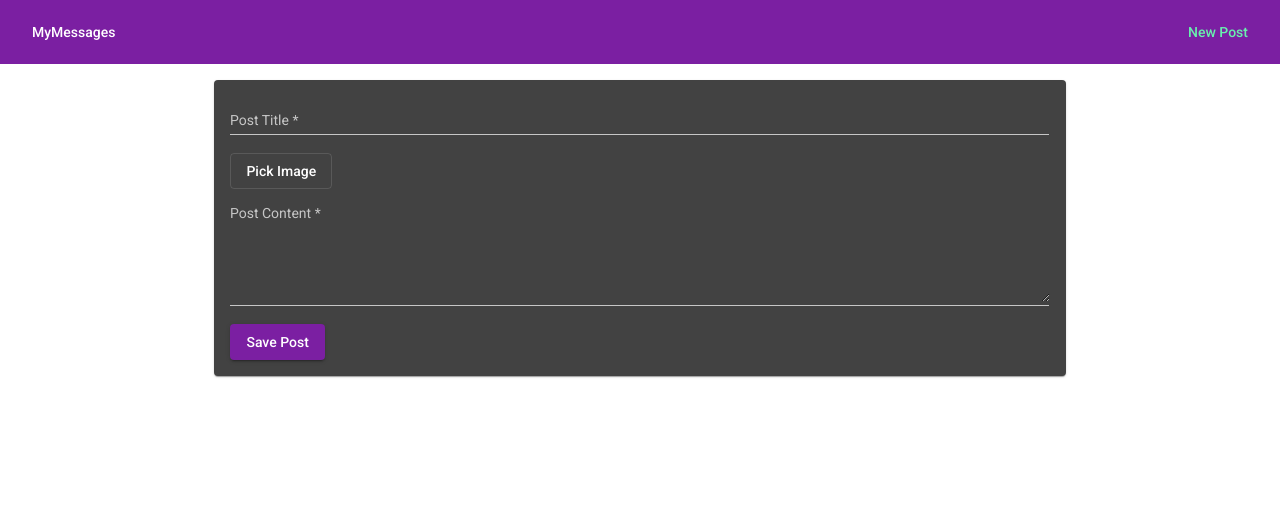
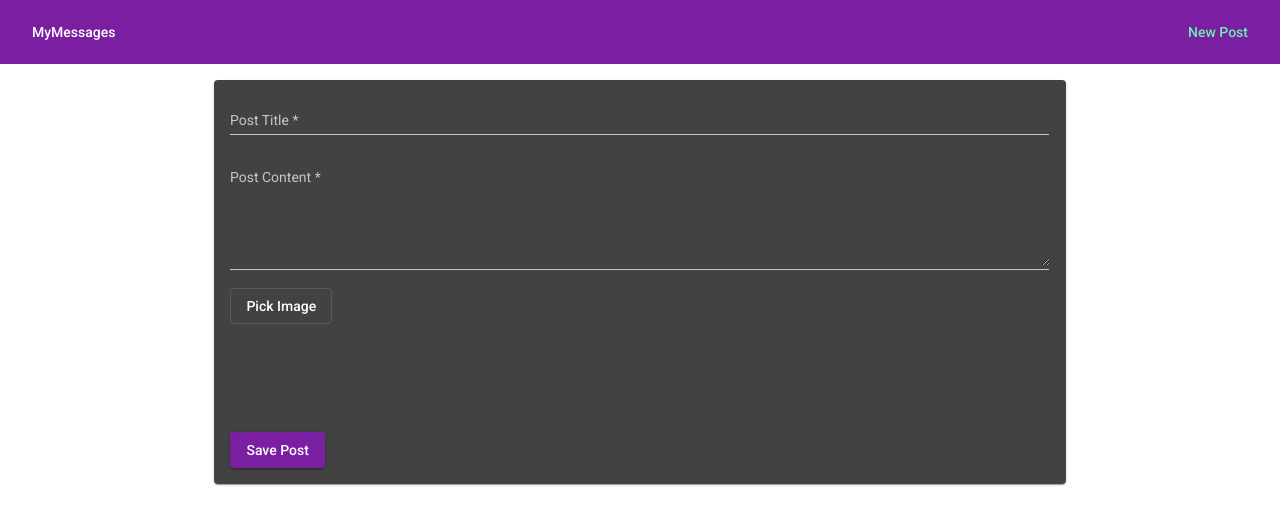
Before and after one commit to ben9992/mean-course, an Angular app: page /create in a window 1280 px wide. Shown: the top 524 px of the page. Built offline with nearby package versions, Linux system fonts and the light colour scheme.

Commit message:
added some spacer on create page

```diff
--- a/src/app/posts/post-create/post-create.component.css
+++ b/src/app/posts/post-create/post-create.component.css
@@ -17,10 +17,14 @@ input[type="file"] {
 }
 
 .image-preview {
-  height: 3rem;
+  height: 8rem;
   margin: 1rem 0;
 }
 
 .image-preview img {
   height: 100%;
 }
+
+.spacer {
+  height: 6rem;
+}
--- a/src/app/posts/post-create/post-create.component.html
+++ b/src/app/posts/post-create/post-create.component.html
@@ -9,13 +9,7 @@
       placeholder="Post Title">
       <mat-error *ngIf="form.get('title').invalid">Please enter post title</mat-error>
     </mat-form-field>
-    <div>
-      <button mat-stroked-button type="button" (click)="filePicker.click()">Pick Image</button>
-      <input type="file" #filePicker (change)="onImagePicked($event)">
-    </div>
-    <div class="image-preview" *ngIf="imagePreview">
-      <img [src]="imagePreview" [alt]="form.value.title">
-    </div>
+
     <mat-form-field>
       <textarea
       matInput
@@ -24,6 +18,14 @@
       placeholder="Post Content"></textarea>
       <mat-error *ngIf="form.get('content').invalid">Please enter post content</mat-error>
     </mat-form-field>
+    <p>
+      <button mat-stroked-button type="button" (click)="filePicker.click()">Pick Image</button>
+      <input type="file" #filePicker (change)="onImagePicked($event)">
+    </p>
+    <p class="image-preview" *ngIf="imagePreview">
+      <img [src]="imagePreview" [alt]="form.value.title">
+    </p>
+    <div *ngIf="!imagePreview" class="spacer"></div>
     <button
     mat-raised-button
     color="primary"
```
